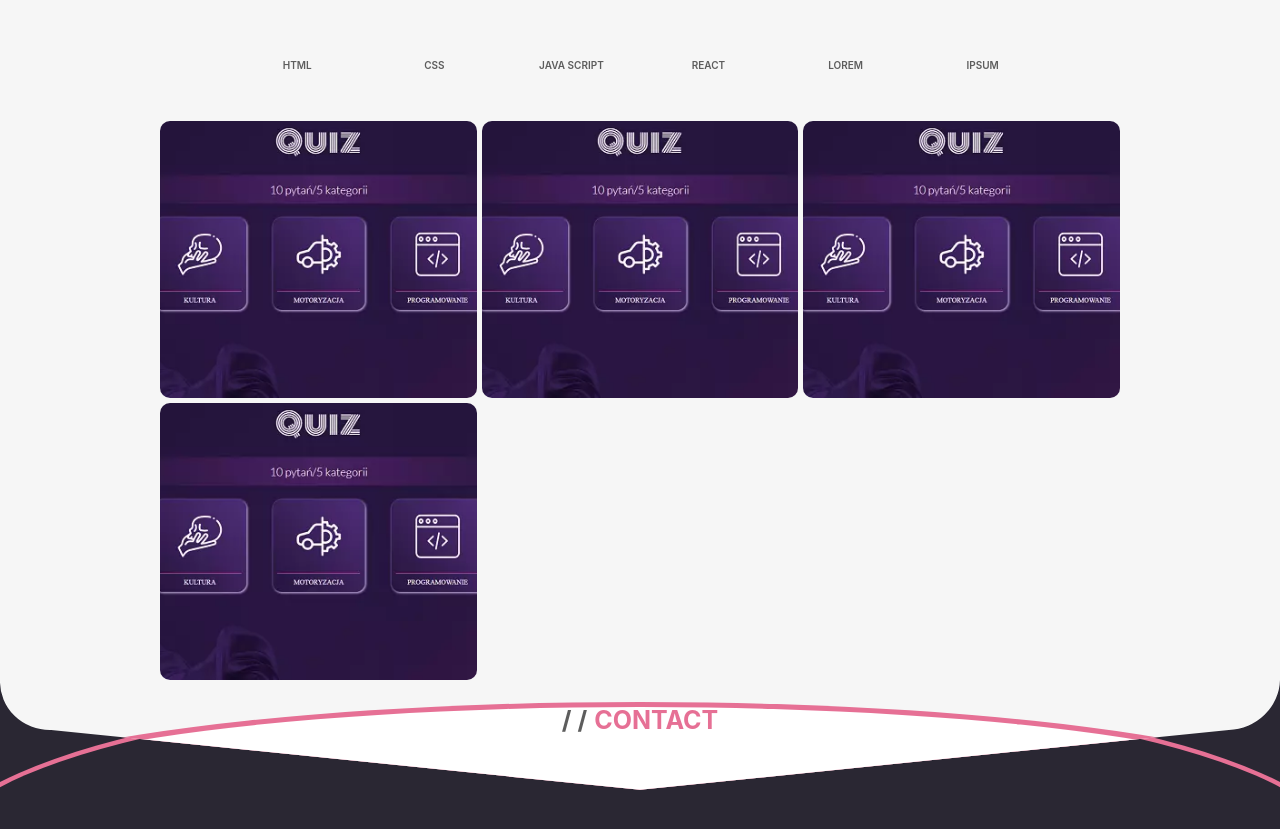
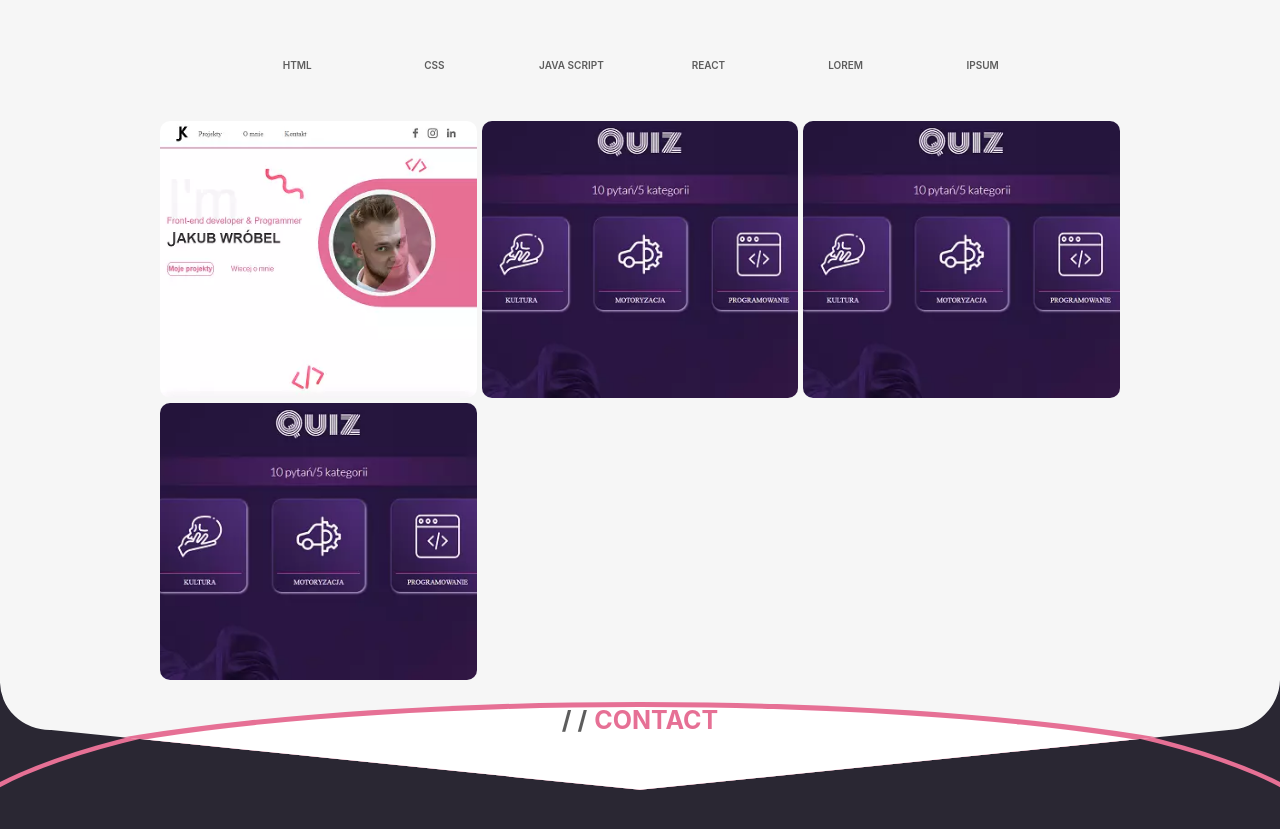
Before and after one commit to jakwrobel/portfolio, a React (Create React App) app: page / in a window 1280 px wide. Shown: the part 1480-2309 px from the top of the page. Built offline with nearby package versions, Linux system fonts and the light colour scheme.

Commit message:
change projects section and add project portfolio

```diff
--- a/src/project1/projects.js
+++ b/src/project1/projects.js
@@ -5,10 +5,14 @@ const Projects= ()=>{
     const [projects, setProjects]=useState([
     {name:"Portfolio",
      technology:"React / JSX / SCSS",
-     imageUrl:"./images/project_quiz.webp"},
+     imageUrl:"./images/project_portfolio.webp",
+    viewUrl:"http://www.jwrobel.pl",
+    codeUrl:"http://www.jwrobel.pl"},
     {name:"Quizz App",
      technology:"React / JSX / SCSS",
-     imageUrl:"./images/project_quiz.webp"},
+     imageUrl:"./images/project_quiz.webp",
+ viewUrl:"http://www.jwrobel.pl",
+    codeUrl:"http://www.jwrobel.pl"},
      {name:"Project 3",
      technology:"W trakcie przygotowań",
      imageUrl:"./images/project_quiz.webp"},
@@ -44,7 +48,7 @@ const Projects= ()=>{
                         </div>
                     </div>
                     <div className="content__imgs-wrap">
-                        {projects.map(project=>(<Project name={project.name} technology={project.technology} imgUrl={project.imageUrl}/>))}
+                        {projects.map(project=>(<Project name={project.name} technology={project.technology} imgUrl={project.imageUrl} viewUrl={project.viewUrl} codeUrl={project.codeUrl}/>))}
                     </div>
                 </div>
                 <div className="content__right-col">
@@ -80,7 +84,7 @@ const Projects= ()=>{
     </div>)
 }
 
-const Project = ({imgUrl, name, technology})=>{
+const Project = ({imgUrl, name, technology, viewUrl, codeUrl})=>{
     return(
         <div className="image"><img src={imgUrl} alt={name}/>
                             <div className="image__overlay">
@@ -89,8 +93,10 @@ const Project = ({imgUrl, name, technology})=>{
                                     <h3>{technology}</h3>
                                 </div>
                                 <div className="image__buttons-wrap">
-                                <button>View</button>
-                                <button>Code</button>
+                                <a href={viewUrl}>
+                                View
+                                </a>
+                                <a href={codeUrl}>Code</a>
                                 </div>
                             </div>
                         </div>
--- a/src/project1/styles/themes/default/components/projects.scss
+++ b/src/project1/styles/themes/default/components/projects.scss
@@ -148,7 +148,11 @@
             font-size: 1.2rem;
         }
 
-        button {
+        a {
+            display: flex;
+            justify-content: center;
+            align-items:center;
+            text-decoration: none;
             width: 40%;
             height: 100%;
             background-color: transparent;
@@ -170,7 +174,7 @@
                 color: $c-white;
             }
 
-            button {
+            a {
                 transition: 1s all linear;
                 color: $c-white;
                 border-color: $c-white;
```
Also changed, not shown: public/images/project_portfolio.webp (added).
